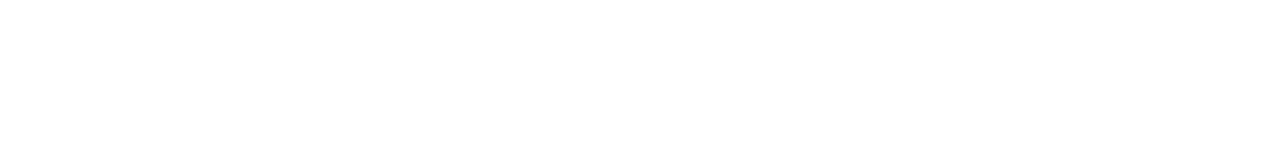
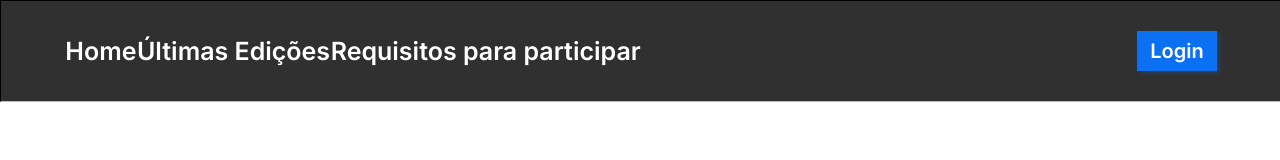
Before and after one commit to odranoeL6/bootcamp-dnc, a plain HTML site: page index.html in a window 1280 px wide. Drawn offline with Linux system fonts and the light colour scheme.

Commit message:
CSS Do Menu

```diff
--- a/index.html
+++ b/index.html
@@ -4,9 +4,20 @@
     <meta charset="UTF-8">
     <meta http-equiv="X-UA-Compatible" content="IE=edge">
     <meta name="viewport" content="width=device-width, initial-scale=1.0">
+    <link rel="stylesheet" href="style.css" />
+    <link rel="preconnect" href="https://fonts.googleapis.com">
+    <link rel="preconnect" href="https://fonts.gstatic.com" crossorigin>
+    <link href="https://fonts.googleapis.com/css2?family=Heebo:wght@100;400;700&family=Inter:wght@300;400;600;700&display=swap" rel="stylesheet">
     <title>Bootcamp DNC</title>
 </head>
 <body>
-
+    <nav id="principal">
+        <div id="menu">
+            <a href="">Home</a>
+            <a href="">Últimas Edições</a>
+            <a href="">Requisitos para participar</a>
+        </div>
+        <button>Login</button>
+    </nav>
 </body>
 </html>
--- /dev/null
+++ b/style.css
@@ -0,0 +1,51 @@
+body {
+    margin: 0px; /* Margem Externa */
+    padding: 0px; /* Margem Interna */
+}
+
+/* Menu de Navegação */
+
+#principal {
+    background-color: #303030;
+    border: 1px solid black;
+    height: 100px;
+    width: 100%;
+    display: flex;
+    justify-content: space-between;
+    align-items: center;
+    border-bottom: 1px solid #BABABA;
+}
+
+    #menu {
+    display: flex;
+    margin-left: 5%;
+    width: 45%;
+    justify-content: space-around;
+    align-items: center;
+}
+
+    #principal div a {
+    font-family: 'Inter';
+    font-size: 25px;
+    font-weight: 600;
+    color: #FFFFFF;
+    text-decoration: none;
+}
+
+    #principal div a:hover {
+    color:#CCCCCC;
+}
+
+    #principal button {
+    margin-right: 5%;
+    background-color: #0C70F2;
+    color: #FFFFFF;
+    border: 0px;
+    height: 40px;
+    width: 80px;
+    font-family: 'Inter';
+    font-size: 20px;
+    font-weight: 600;
+    box-shadow: 3px 2px 4px rgba(12, 112, 242, 0.25);
+    cursor: pointer;
+}
```
